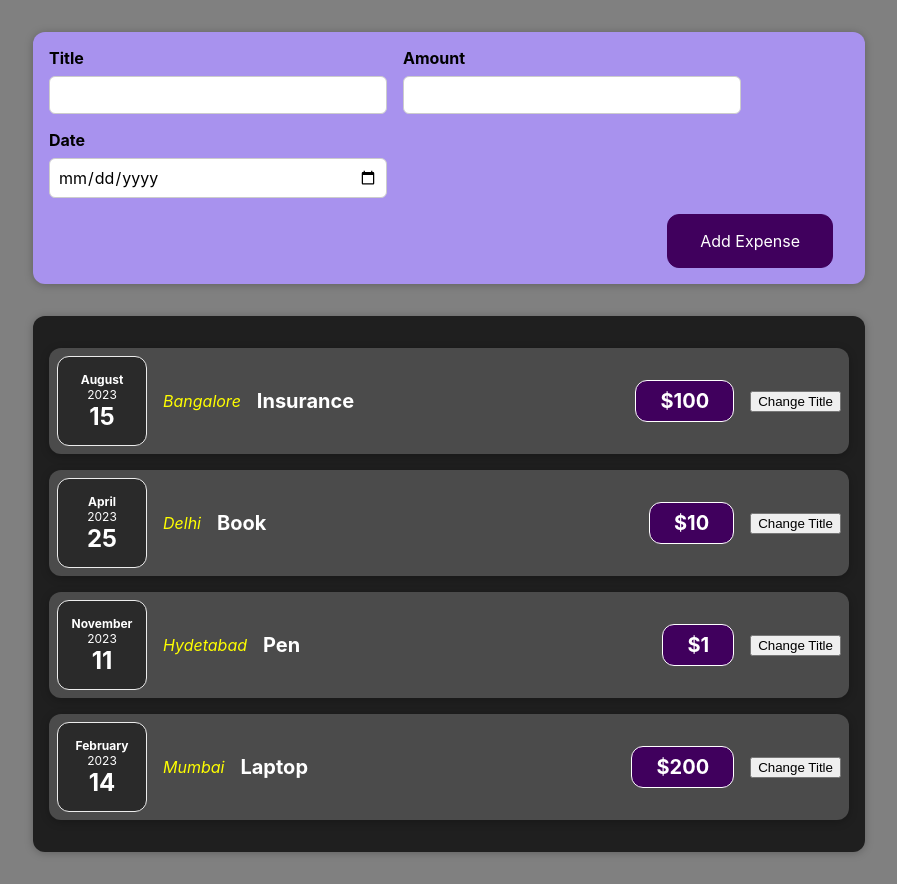
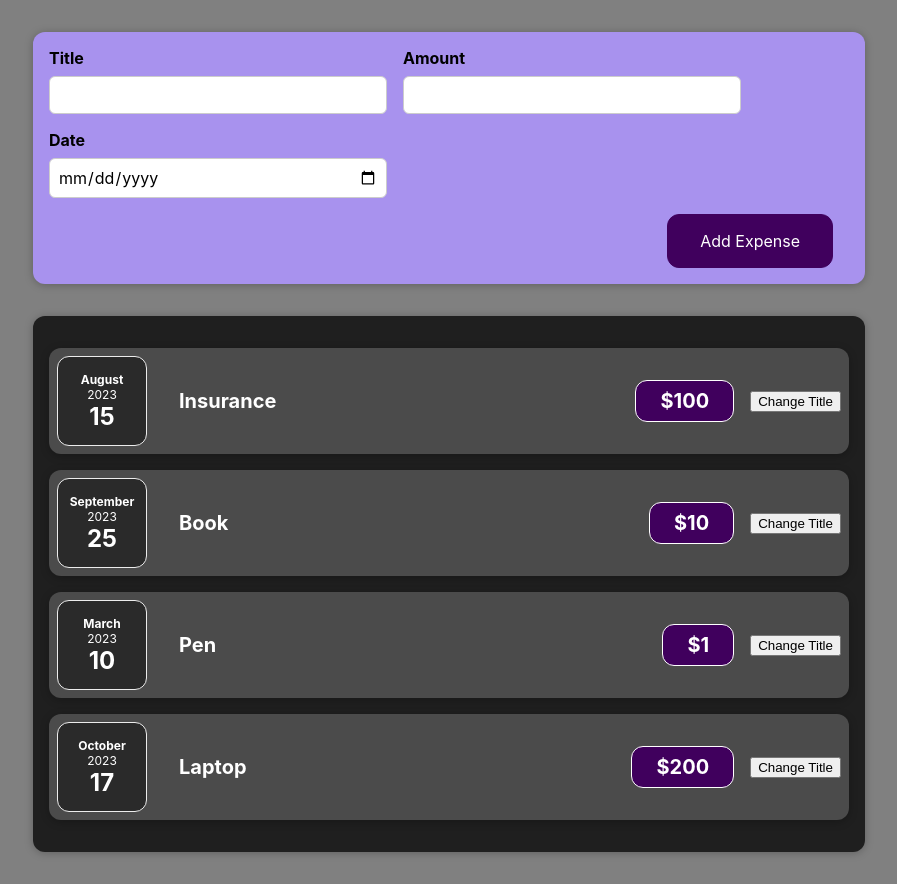
Before and after one commit to neilrrai/SharpenerReact, a React (Create React App) app: page / in a window 1280 px wide. Shown: the whole page, without its empty margins (191-1088 px from the left). Built offline with nearby package versions, Linux system fonts and the light colour scheme.

Commit message:
7/12 Lifting the State Up

```diff
--- a/src/App.js
+++ b/src/App.js
@@ -1,15 +1,25 @@
-// Write your code at relevant places in the code below:
+import React from "react";
+import Expenses from "./components/Expenses/Expenses";
+import NewExpense from "./components/NewExpense/NewExpense";
 
-import NewExpense from "components/NewExpense/NewExpense";
-import Expenses from "./components/Expenses/Expenses";
+const App = () => {
+  const expenses = [
+    { id: 1, title: "Insurance", date: new Date(2023, 7, 15), price: 100 },
+    { id: 2, title: "Book", date: new Date(2023, 8, 25), price: 10 },
+    { id: 3, title: "Pen", date: new Date(2023, 2, 10), price: 1 },
+    { id: 4, title: "Laptop", date: new Date(2023, 9, 17), price: 200 },
+  ];
+  const SaveExpenseAppDataHandler = (enteredAppExpenseData) => {
+    console.log(enteredAppExpenseData);
+  };
 
-function App() {
   return (
+    // step3.here again I used onAddExpense as funtion props passing to it,s child NewExpense
     <div>
-      <NewExpense />
-      <Expenses />
+      <NewExpense onAddExpense={SaveExpenseAppDataHandler} />
+      <Expenses expenses={expenses} />
     </div>
   );
-}
+};
 
 export default App;
--- a/src/components/Expenses/Expenses.jsx
+++ b/src/components/Expenses/Expenses.jsx
@@ -1,55 +1,23 @@
-// handle all the items
+import React from "react";
+import ExpenseItem from "./ExpenseItem";
+import "./Expenses.css";
+import Card from "../UI/Card";
 
-import Card from "../UI/Card";
-import ExpenseItem from "./ExpenseItem";
-// import ExpenseItem from "components/ExpenseItem";
-import "./Expenses.css";
-function Expenses() {
-  const expenses = [
-    {
-      id: "1",
-      date: new Date(2023, 7, 15),
-      title: "Insurance",
-      price: "100",
-      location: "Bangalore",
-    },
-    {
-      id: "2",
-      date: new Date(2023, 3, 25),
-      title: "Book",
-      price: "10",
-      location: "Delhi",
-    },
-    {
-      id: "3",
-      date: new Date(2023, 10, 11),
-      title: "Pen",
-      price: "1",
-      location: "Hydetabad",
-    },
-    {
-      id: "4",
-      date: new Date(2023, 1, 14),
-      title: "Laptop",
-      price: "200",
-      location: "Mumbai",
-    },
-  ];
+const Expenses = (props) => {
   return (
     <Card className="expenses">
-      {/* here className is passed as props to Card component */}
-      {expenses.map((item) => {
+      {props.expenses.map((expense) => {
         return (
           <ExpenseItem
-            key={item.id}
-            date={item.date}
-            title={item.title}
-            price={item.price}
-            location={item.location}
+            key={expense.id}
+            title={expense.title}
+            date={expense.date}
+            price={expense.price}
           />
         );
       })}
     </Card>
   );
-}
+};
+
 export default Expenses;
--- a/src/components/NewExpense/ExpenseForm.jsx
+++ b/src/components/NewExpense/ExpenseForm.jsx
@@ -1,7 +1,7 @@
 import React, { useState } from "react";
 import "./ExpenseForm.css";
 
-const ExpenseForm = () => {
+const ExpenseForm = (props) => {
   const [enteredTitle, setEnteredTitle] = useState("");
   const [enteredAmount, setEnteredAmount] = useState("");
   const [enteredDate, setEnteredDate] = useState("");
@@ -22,7 +22,9 @@ const ExpenseForm = () => {
       amount: enteredAmount,
       date: new Date(enteredDate),
     };
-    console.log(expenseData);
+    // console.log(expenseData); // now We have to pass the form data to App component so It can be added to UI
+    // step2: I called the onSaveExpenseData props from its parent NewExpense.
+    props.onSaveExpenseData(expenseData);
     setEnteredTitle("");
     setEnteredAmount("");
     setEnteredDate("");
--- a/src/components/NewExpense/NewExpense.jsx
+++ b/src/components/NewExpense/NewExpense.jsx
@@ -1,11 +1,18 @@
 import React from "react";
 import ExpenseForm from "./ExpenseForm";
 import "./NewExpense.css";
-
-const NewExpense = () => {
+// I
+const NewExpense = (props) => {
+  const SaveExpenseDataHandler = (entredExpenseData) => {
+    const expenseData = { ...entredExpenseData, id: Math.random().toString() };
+    //step4. calling onAddExpense props from Parent App with parameter as expense data.
+    props.onAddExpense(expenseData);
+    console.log(expenseData);
+  };
   return (
+    //step1. here I used onSaveExpenseData as funtion props passing to it,s child ExpenseForm to get form data
     <div className="new-expense">
-      <ExpenseForm />
+      <ExpenseForm onSaveExpenseData={SaveExpenseDataHandler} />
     </div>
   );
 };
```
